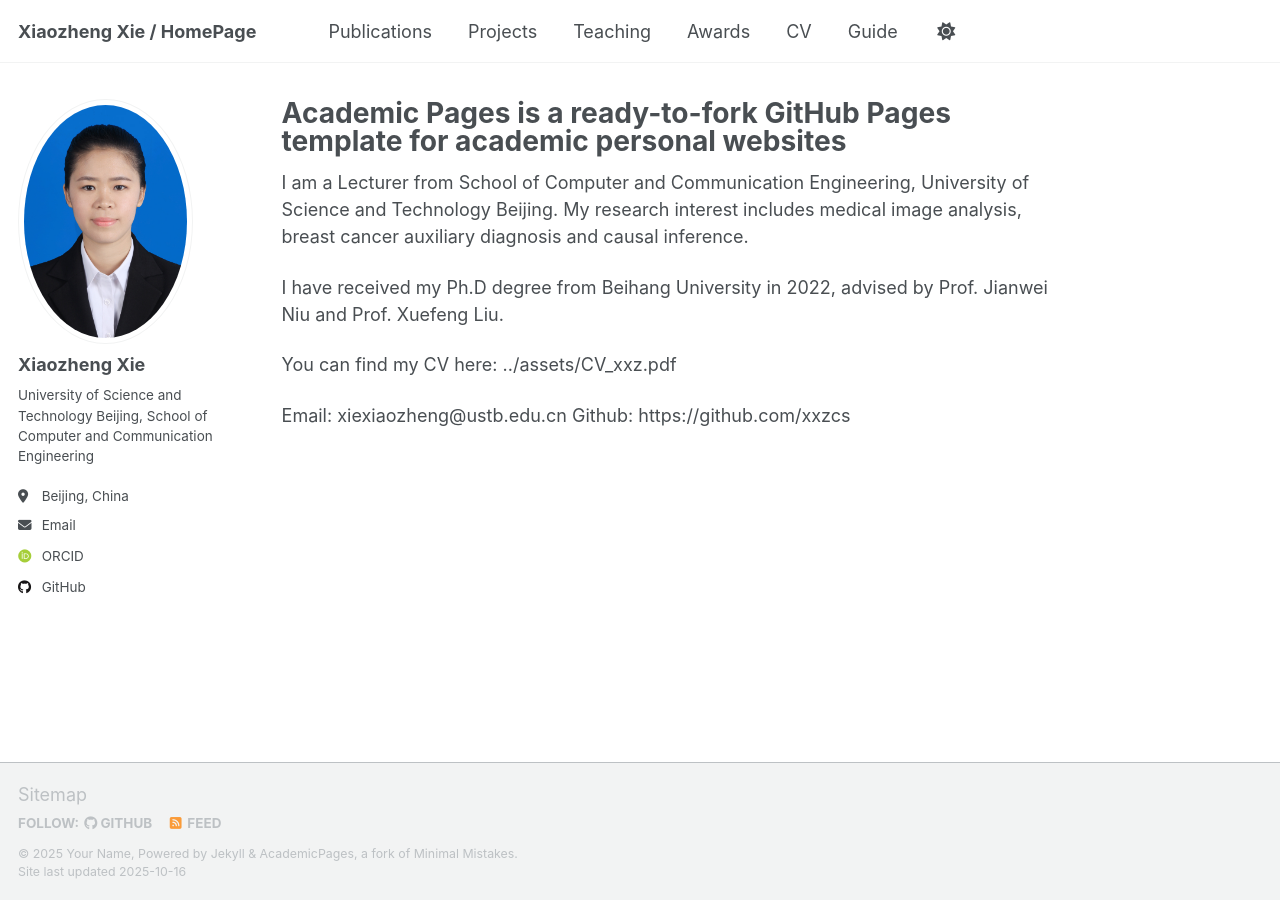
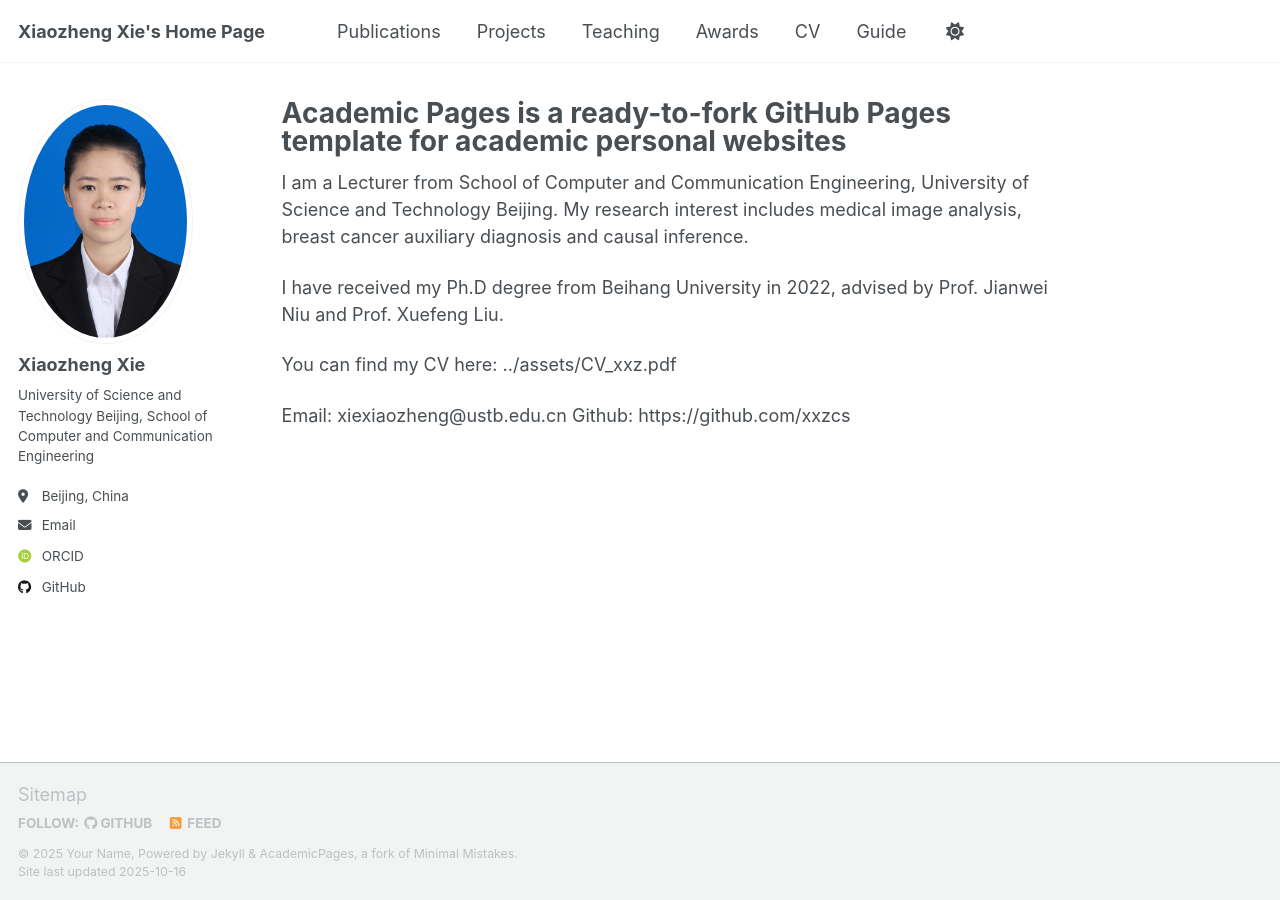
Before and after one commit to xxzcs/xxzcs.github.io, a Jekyll site: the page built from _pages/about.md, in a window 1280 px wide. Built offline with Jekyll 4.4.1, drawn with Linux system fonts in a browser that asks for light colours; some web fonts are replaced; a script that is not in the unit is left out; a file with an impossible date is left out.

Commit message:
Update site title in configuration file

```diff
--- a/_config.yml
+++ b/_config.yml
@@ -9,7 +9,7 @@
 # Basic Site Settings
 locale                   : "en-US"
 site_theme               : "default" # Currently available options are "default", "air"
-title                    : "Xiaozheng Xie / HomePage"
+title                    : "Xiaozheng Xie's Home Page"
 title_separator          : "-"
 name                     : &name "Your Name"
 description              : &description "Your Name's academic portfolio"   # Update this with a general description of your site, this is the default if not overridden by a page
```
